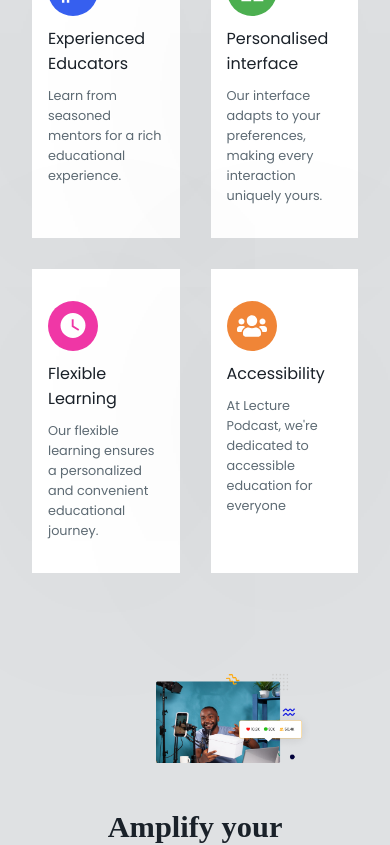
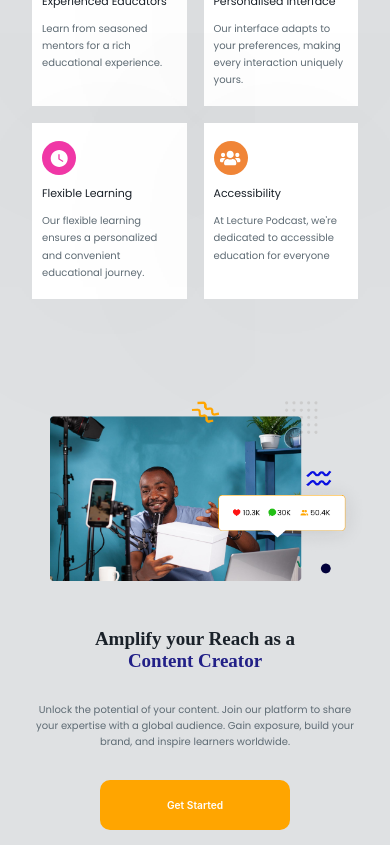
Before and after one commit to Lecture-Podcast/Website, a React (Vite) app: page / in a window 390 px wide. Shown: the part 2000-2845 px from the top of the page. Built offline with nearby package versions, Linux system fonts and the light colour scheme; a web font is replaced by a local one.

Commit message:
Mobile IN Progree

```diff
--- a/src/components/css/home.css
+++ b/src/components/css/home.css
@@ -1078,7 +1078,7 @@
     align-items: center;
   }
   .home-main .why-amplify-elevate-empower {
-    padding-top: 4rem !important;
+    padding-top: 3.8125rem !important;
   }
   .why-choose-us {
     display: flex;
@@ -1116,7 +1116,7 @@
   }
   .amplify, .elevate, .empower{
     margin-top: 100px;
-    padding: 0rem 6em;
+    padding: 0rem 6rem;
   }
   .amplify, .empower{
     flex-direction: column-reverse;
@@ -1289,4 +1289,55 @@
     width: 90%;
     height: auto;
   }
+  .p-icons {
+    grid-gap: 17px;
+  }
+  .choose-grid {
+    padding: 1.125rem 0.625rem;
+  }
+  .home-main .p-icons h3 {
+    color: #1a2129;
+    font-size: 0.6875rem;
+    font-family: "Poppins";
+    font-weight: 500;
+    margin-bottom: 10px;
+    /* wordWrap: 'break-word' */
+  }
+  .home-main .p-icons div p {
+    color: #5E6B74;
+    font-size: 0.625rem;
+    font-family: "Poppins";
+    font-weight: 400;
+    line-height: 17.11px;
+  }
+  .choose-grid div{
+    width: 34px;
+    height: 34px;
+  }
+  .image-1{
+    margin-right: -30px;
+  }
+  .amplify, .elevate, .empower{
+    margin-top: 100px;
+    padding: 0rem 2rem;
+  }
+  .home-main .amplify div:nth-child(2) img,
+  .elevate div:first-child img,
+  .empower div:nth-child(2) img {
+    width: 98%;
+  }
+  .amplify-header{
+    text-align: center;
+    font-size: 1.1875rem;
+  }
+  .amplify-text{
+    text-align: center;
+    font-size: 0.625rem;
+  }
+  .home-main .amplify button,
+.elevate button,
+.empower button {
+  padding: 1.19rem 4.19rem;
+  font-size: 0.6375rem;
 }
+}
```
